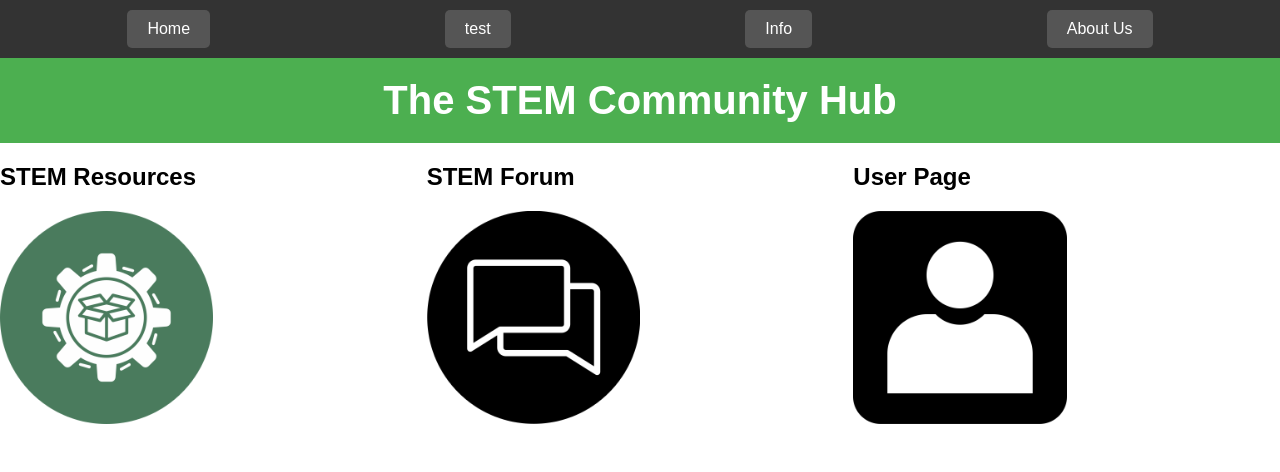
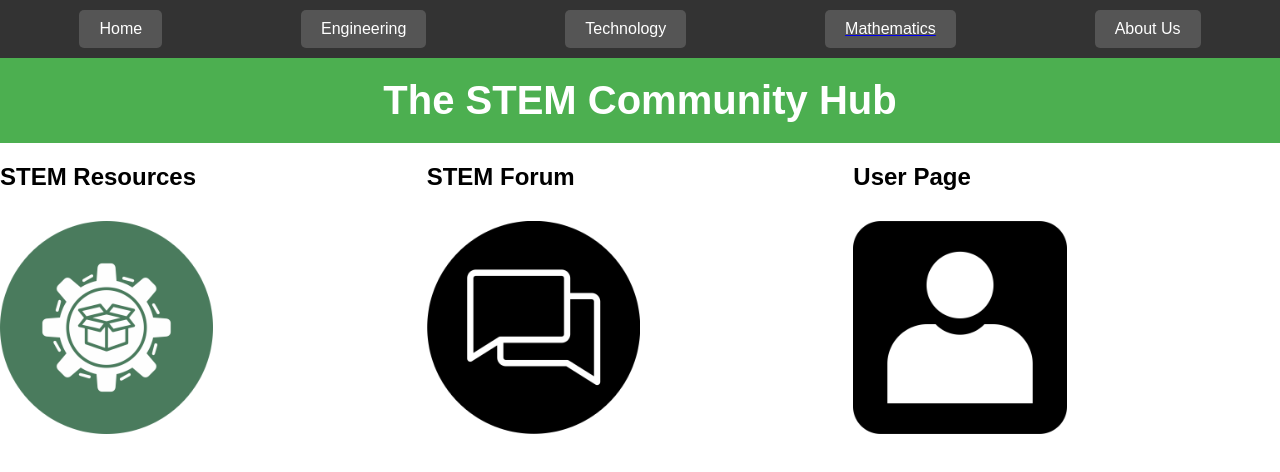
Before and after one commit to Ungadeu/Educational-Website, a plain HTML site: page resourceHub.html in a window 1280 px wide. Drawn offline with Linux system fonts and the light colour scheme.

Commit message:
updated the buttons and layout for hub

```diff
--- a/resourceHub.css
+++ b/resourceHub.css
@@ -48,11 +48,13 @@ body {
 
 .main-layout .section h2 .section-link{
     margin-bottom: 20px;
+    text-align: center;
 }
 
 .main-layout .section img {
     max-width: 50%;
     height: auto;
+    margin: 10px 0;
 }
 .banner {
     text-align: center;
--- a/resourceHub.html
+++ b/resourceHub.html
@@ -10,9 +10,18 @@
     <!-- Header with buttons -->
     <div class="header">
         <!-- update the button to link to websites in main using <a href=""</a>-->
-        <div class="button">Home</div>
-        <div class="button">test</div>
-        <div class="button">Info</div>
+        <a href="index.html" class="section-link">
+            <div class="button">Home</div>
+        </a>
+        <a href="Engineering.html" class="section-link">
+            <div class="button">Engineering</div>
+        </a>
+        <a href="Technology.html" class="section-link">
+            <div class="button">Technology</div>
+        </a>
+        <a href="Mathematics.html" clas="section-link">
+            <div class="button">Mathematics</div>
+        </a>
         <a href="About.html" class="section-link">
             <div class="button">About Us</div>
         </a>
```
